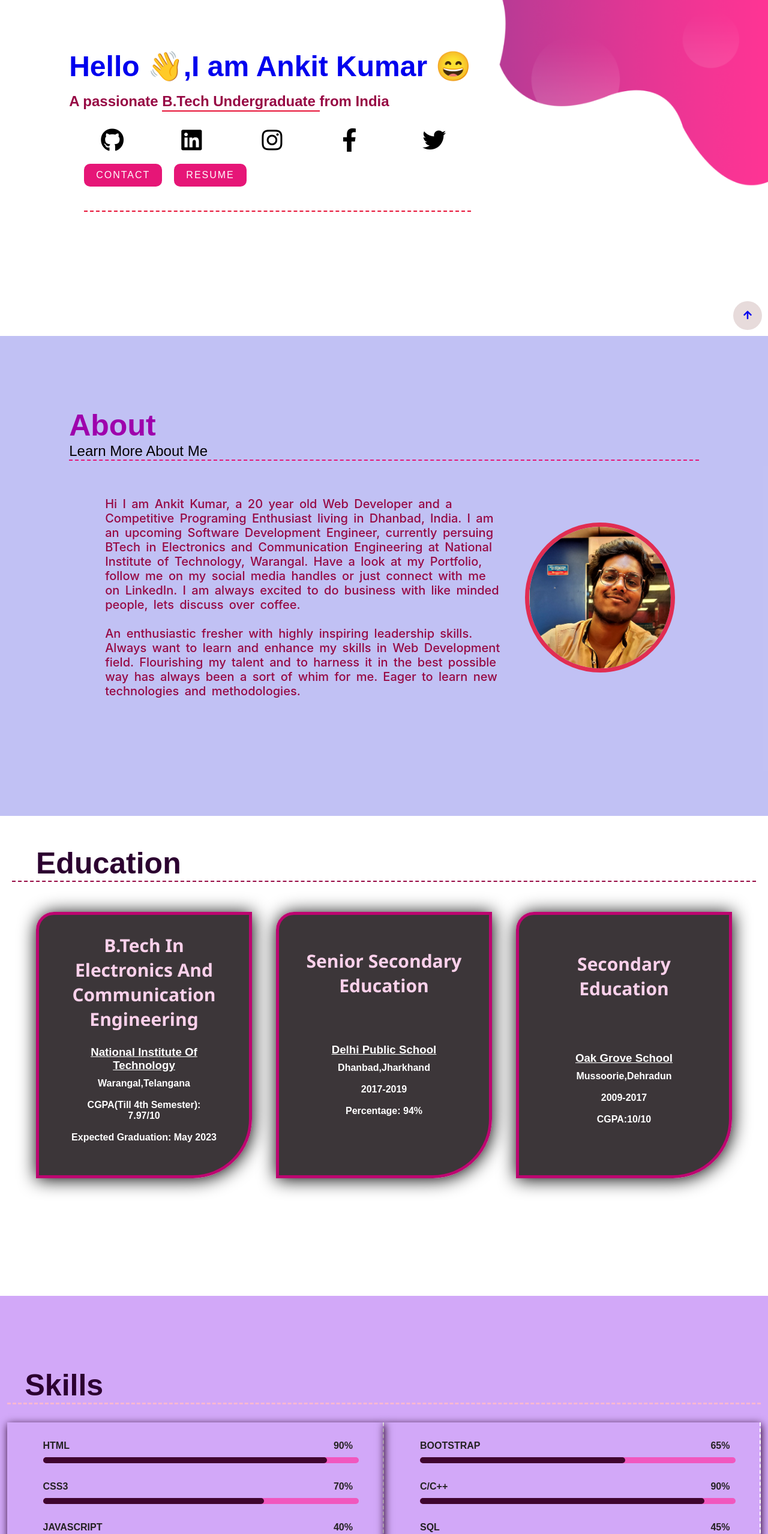
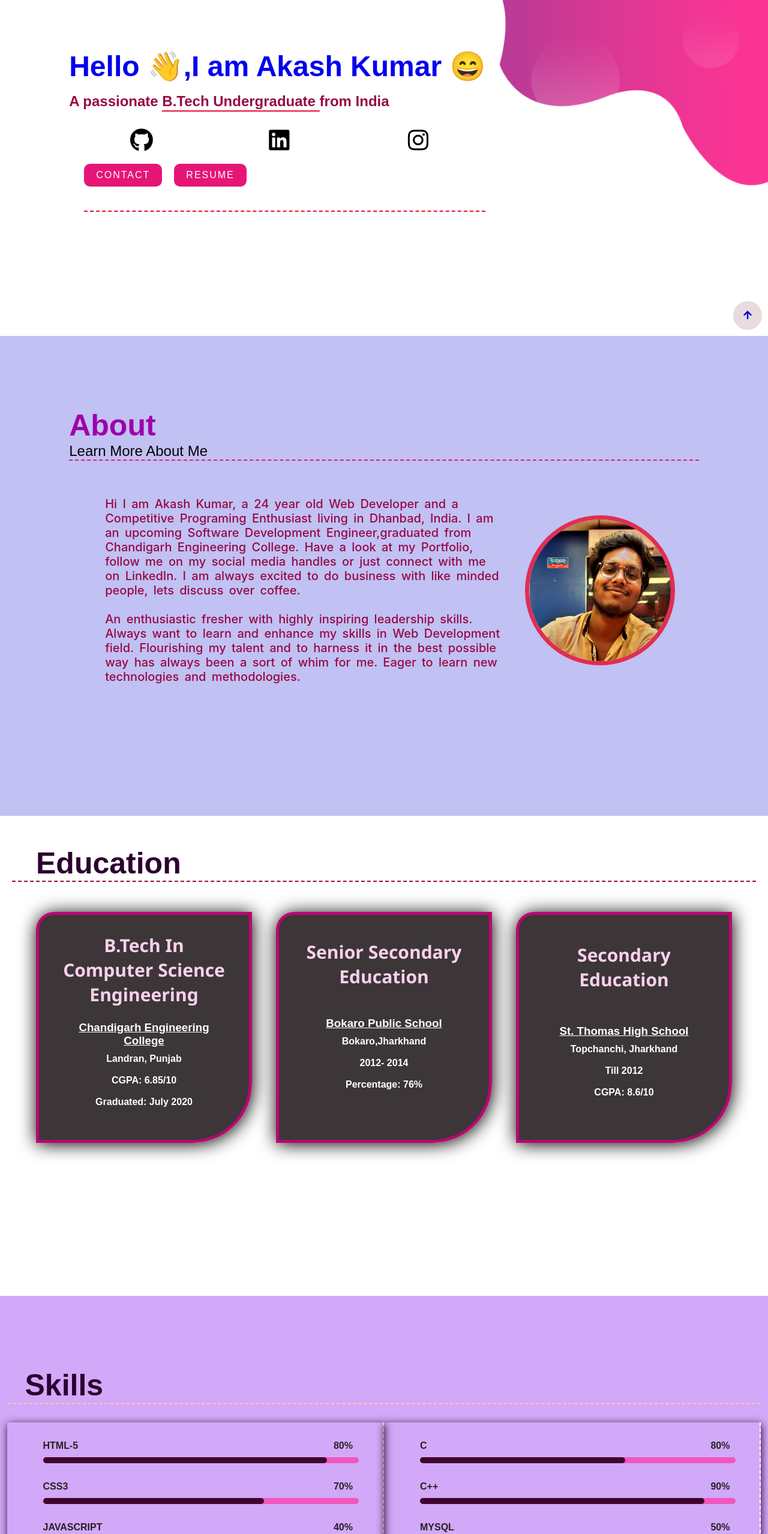
Before and after one commit to akashkr2122/Portfolio, a plain HTML site: page index.html in a window 1280 px wide. Shown: the part 240-2797 px from the top of the page at 60% size. Drawn offline with Linux system fonts and the light colour scheme.

Commit message:
Update index.html

```diff
--- a/index.html
+++ b/index.html
@@ -5,7 +5,7 @@
     <meta charset="UTF-8">
     <meta http-equiv="X-UA-Compatible" content="IE=edge">
     <meta name="viewport" content="width=device-width, initial-scale=1.0">
-    <title>Portfolio - Ankit Kumar</title>
+    <title>Portfolio - Akash Kumar</title>
     <!-- Favicon -->
     <link rel="icon" href="images/logo.jfif">
 
@@ -59,28 +59,31 @@
     <section class="home" id="home">
 
         <div class="container">
-            <h1><a href="index.html">Hello 👋,I am Ankit Kumar 😄</a></h1>
+            <h1><a href="index.html">Hello 👋,I am Akash Kumar 😄</a></h1>
             <h2>A passionate <span>B.Tech Undergraduate </span>from India</h2>
 
             <!-- social links start -->
             <div class="links">
-                <a href="https://github.com/kumarankit008" target="_blank" class="github"><i
+                <a href="https://github.com/akashkr2122" target="_blank" class="github"><i
                         class="fab fa-github"></i></a>
-                <a href="https://www.linkedin.com/in/ankitkumar008" target="_blank" class="linkedin"><i
+                <a href="www.linkedin.com/in/akash-kumar-2814b0185" target="_blank" class="linkedin"><i
                         class="fab fa-linkedin" aria-hidden="true"></i></a>
-                <a href="https://instagram.com/kumarank008" class="insta" target="_blank"><i class="fab fa-instagram"
+                <a href="https://instagram.com/akash_akki_21" class="insta" target="_blank"><i class="fab fa-instagram"
                         aria-hidden="true"></i></a>
-                <a href="https://m.facebook.com/100003171851532/" target="_blank" class="facebook"><i
+
+<!--                 <a href="https://m.facebook.com/100003171851532/" target="_blank" class="facebook"><i
                         class="fab fa-facebook-f" aria-hidden="true"></i></a>
                 <a href="https://mobile.twitter.com/kumarankit008" target="_blank" class="twitter"><i
-                        class="fab fa-twitter" aria-hidden="true"></i></a>
+                        class="fab fa-twitter" aria-hidden="true"></i></a> -->
+
+
             </div>
             <!-- social LinksEnd -->
 
             <!-- Resume button -->
             <div class="connect">
                 <div class="contact-link">
-                    <a href="mailto:kumarankit.kumar008@gmail.com">contact</a>
+                    <a href="mailto:kumarrakash2122@gmail.com">contact</a>
                 </div>
                 <div class="resume">
                     <a href="https://drive.google.com/file/d/1CplsShcIPQJeMhED2J3thkX_nWHZW2gK/view?usp=drivesdk" target="_blank">resume</a>
@@ -104,9 +107,8 @@
 
 
             <div class="content">
-                <span>Hi I am Ankit Kumar, a 20 year old Web Developer and a Competitive Programing Enthusiast living
-                in Dhanbad, India. I am an upcoming Software Development Engineer, currently persuing BTech in Electronics and
-                Communication Engineering at National Institute of Technology, Warangal.
+                <span>Hi I am Akash Kumar, a 24 year old Web Developer and a Competitive Programing Enthusiast living
+                in Dhanbad, India. I am an upcoming Software Development Engineer,graduated from Chandigarh Engineering College.
 
                 Have a look at my Portfolio, follow me on my social media handles or just connect with me on LinkedIn. I am always
                 excited to do business with like minded people, lets discuss over coffee.
@@ -137,14 +139,14 @@
         <div class="container">
 
             <div class="box">
-                <h1>B.Tech in Electronics and communication Engineering</h1>
+                <h1>B.Tech in Computer Science Engineering</h1>
                 <div class="box-body">
 
-                    <h3>National Institute Of Technology</h3>
-                    <span>Warangal,Telangana</span><br>
-                    <span>CGPA(till 4th semester): 7.97/10</span><br>
+                    <h3>Chandigarh Engineering College</h3>
+                    <span>Landran, Punjab</span><br>
+                    <span>CGPA: 6.85/10</span><br>
 
-                    <span>expected Graduation: May 2023</span>
+                    <span> Graduated: July 2020</span>
                 </div>
             </div>
 
@@ -152,10 +154,10 @@
                 <h1>Senior Secondary Education</h1>
                 <div class="box-body">
 
-                    <h3>Delhi Public School</h3>
-                    <span>Dhanbad,Jharkhand</span><br>
-                    <span>2017-2019</span><br>
-                    <span>Percentage: 94%</span><br>
+                    <h3>Bokaro Public School</h3>
+                    <span>Bokaro,Jharkhand</span><br>
+                    <span>2012- 2014 </span><br>
+                    <span>Percentage: 76%</span><br>
 
                 </div>
             </div>
@@ -163,10 +165,10 @@
                 <h1>Secondary Education</h1>
                 <div class="box-body">
 
-                    <h3>Oak Grove School</h3>
-                    <span>Mussoorie,Dehradun</span><br>
-                    <span>2009-2017</span><br>
-                    <span>CGPA:10/10</span>
+                    <h3>St. Thomas High School</h3>
+                    <span> Topchanchi, Jharkhand</span><br>
+                    <span>Till 2012</span><br>
+                    <span>CGPA: 8.6/10</span>
                 </div>
             </div>
 
@@ -192,8 +194,8 @@
             <div class="containerone">
                 <div class="htmlProg ProgWidth">
                     <div class="p">
-                        <p>html</p>
-                        <p>90%</p>
+                        <p>html-5</p>
+                        <p>80%</p>
                     </div>
                     <div class="pp">
                         <div class="skillDiv">
@@ -232,8 +234,8 @@
             <div class="containerone">
                 <div class="javaProg ProgWidth">
                     <div class="p">
-                        <p>bootstrap</p>
-                        <p>65%</p>
+                        <p>C</p>
+                        <p>80%</p>
                     </div>
                     <div class="pp">
                         <div class="skillDiv">
@@ -243,7 +245,7 @@
                 </div>
                 <div class="c/c++Prog ProgWidth">
                     <div class="p">
-                        <p>C/C++</p>
+                        <p>C++</p>
                         <p>90%</p>
                     </div>
                     <div class="pp">
@@ -254,8 +256,8 @@
                 </div>
                 <div class="sqlProg ProgWidth">
                     <div class="p">
-                        <p>Sql</p>
-                        <p>45%</p>
+                        <p>MYSql</p>
+                        <p>50%</p>
                     </div>
                     <div class="pp">
                         <div class="skillDiv">
@@ -284,7 +286,7 @@
         <h1>Projects </h1>
         <div class="container">
 
-            <div class="box">
+<!--             <div class="box">
                 <h1>Box-Shadow Generator</h1>
                 <div class="box-body">
                     <p>A Simple Box-Shadow Generator using HTML ,CSS and Javascript.
@@ -293,7 +295,7 @@
                     </p>
                     <a href="https://kumarankit008.github.io/box-shadow-gen/#">Learn More</a>
                 </div>
-            </div>
+            </div> -->
 
             <div class="box">
                 <h1>RGBA Generator</h1>
@@ -302,7 +304,7 @@
                         Here ,users can generate different colors of different opacity using rgba code.They can also
                         copy the generated code and use them for CSS styling.
                     </p>
-                    <a href="https://kumarankit008.github.io/rgba-gen/">Learn More</a>
+                    <a href="https://akashkr2122.github.io/rgba/">Learn More</a>
                 </div>
             </div>
             <div class="box">
@@ -313,7 +315,7 @@
                          It displays my  information.A responsive website. It still requires a lot of
                          improvement. Feel free to contribute below.
                      </p>
-                     <a href="https://kumarankit008.github.io/Portfolio/">Learn More</a>
+                     <a href="https://akashkr2122.github.io/Portfolio/">Learn More</a>
                 </div>
             </div>
         </div>
@@ -352,18 +354,18 @@
     <footer class="footer">
         <div class="container">
             <div class="links">
-                <a href="https://github.com/kumarankit008" target="_blank" class="github"><i
+                <a href="https://github.com/akashkr2122" target="_blank" class="github"><i
                         class="fab fa-github"></i></a>
-                <a href="https://www.linkedin.com/in/ankitkumar008" target="_blank" class="linkedin"><i
+                <a href="www.linkedin.com/in/akash-kumar-2814b0185" target="_blank" class="linkedin"><i
                         class="fab fa-linkedin" aria-hidden="true"></i></a>
-                <a href="https://instagram.com/kumarank008" class="insta" target="_blank"><i class="fab fa-instagram"
+                <a href="https://instagram.com/akash_akki_21" class="insta" target="_blank"><i class="fab fa-instagram"
                         aria-hidden="true"></i></a>
-                <a href="https://m.facebook.com/100003171851532/" target="_blank" class="facebook"><i
+<!--                 <a href="https://m.facebook.com/100003171851532/" target="_blank" class="facebook"><i
                         class="fab fa-facebook-f" aria-hidden="true"></i></a>
                 <a href="https://mobile.twitter.com/kumarankit008" target="_blank" class="twitter"><i
-                        class="fab fa-twitter" aria-hidden="true"></i></a>
+                        class="fab fa-twitter" aria-hidden="true"></i></a> -->
             </div>
-            <p>Made with ❣️ by Ankit Kumar.
+            <p>Made with ❣️ by Akash Kumar.
             </p>
         </div>
     </footer>
```
